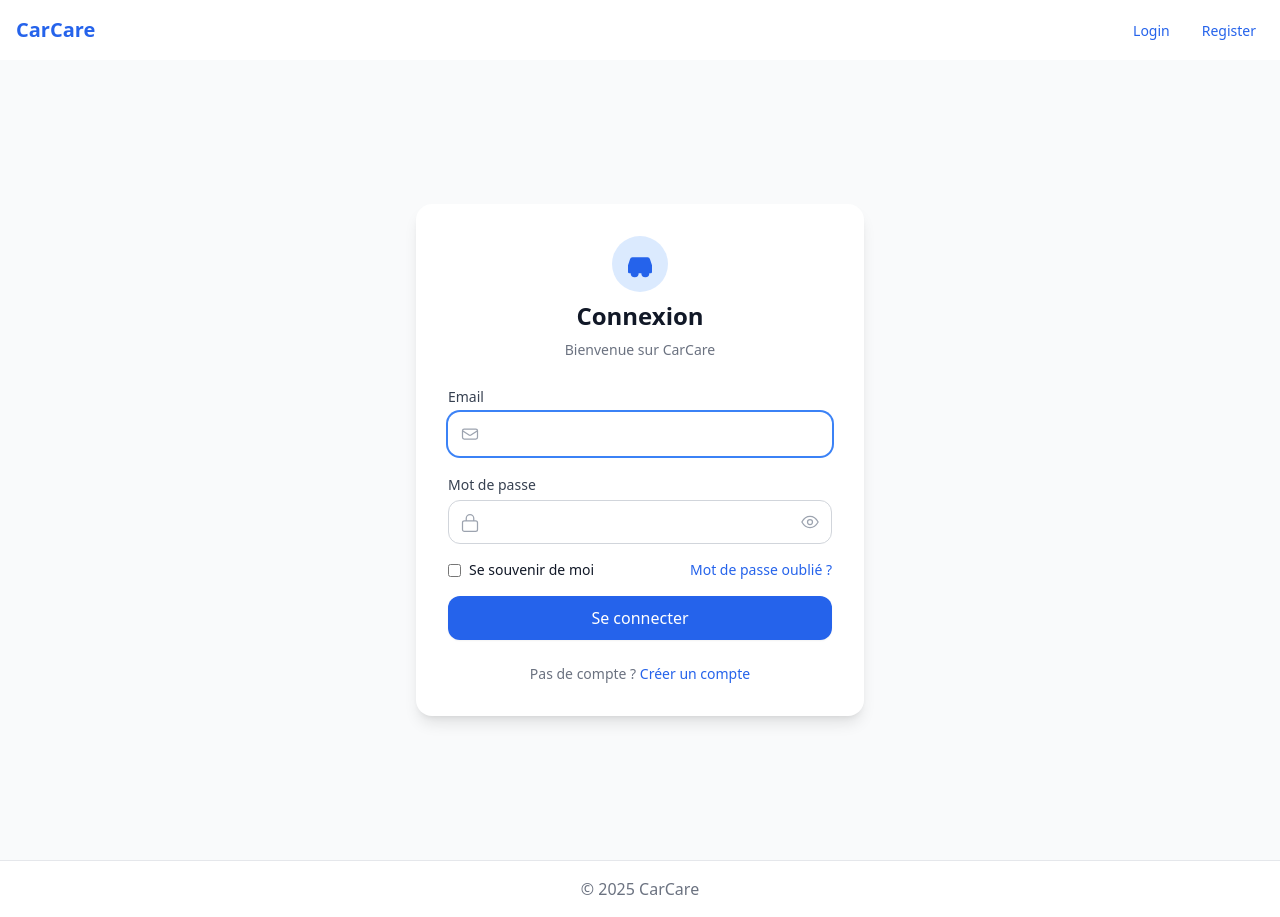
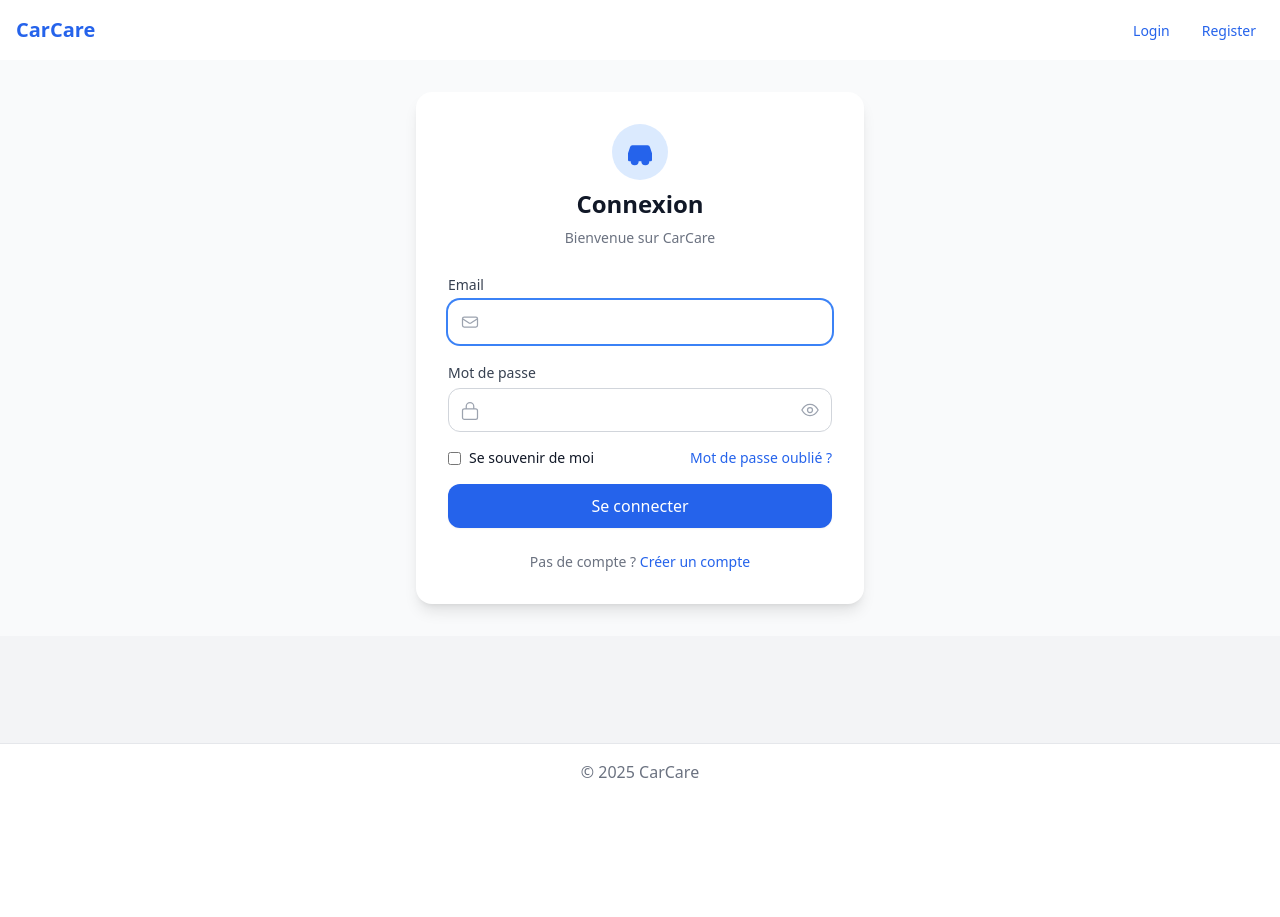
Before and after one commit to MystereFire/carcare, a React (Vite) app in the folder frontend/: page /login in a window 1280 px wide. After the commit the page ends 800 px from the top, so only its background shows below. Built offline with nearby package versions, Linux system fonts and the light colour scheme.

Commit message:
fix: disable scrolling on auth pages

```diff
--- a/frontend/src/pages/Login.jsx
+++ b/frontend/src/pages/Login.jsx
@@ -30,8 +30,8 @@ export default function Login() {
 
   return (
     <PageTransition>
-      <div className="min-h-dvh flex flex-col bg-gray-50">
-        <main className="flex-1 grid place-items-center px-4 py-8 overflow-y-auto">
+      <div className="flex flex-col min-h-full bg-gray-50">
+        <main className="flex-1 grid place-items-center px-4 py-8">
           <div className="max-w-md w-full bg-white rounded-2xl shadow-lg p-6 md:p-8 space-y-6">
             <div className="text-center space-y-2">
               <div className="flex justify-center">
--- a/frontend/src/pages/Register.jsx
+++ b/frontend/src/pages/Register.jsx
@@ -65,8 +65,8 @@ export default function Register() {
 
   return (
     <PageTransition>
-      <div className="min-h-dvh flex flex-col bg-gray-50">
-        <main className="flex-1 grid place-items-center px-4 py-8 overflow-y-auto">
+      <div className="flex flex-col min-h-full bg-gray-50">
+        <main className="flex-1 grid place-items-center px-4 py-8">
           <div className="max-w-md w-full bg-white rounded-2xl shadow-lg p-6 md:p-8 space-y-6">
             <div className="text-center space-y-2">
               <div className="flex justify-center">
```
